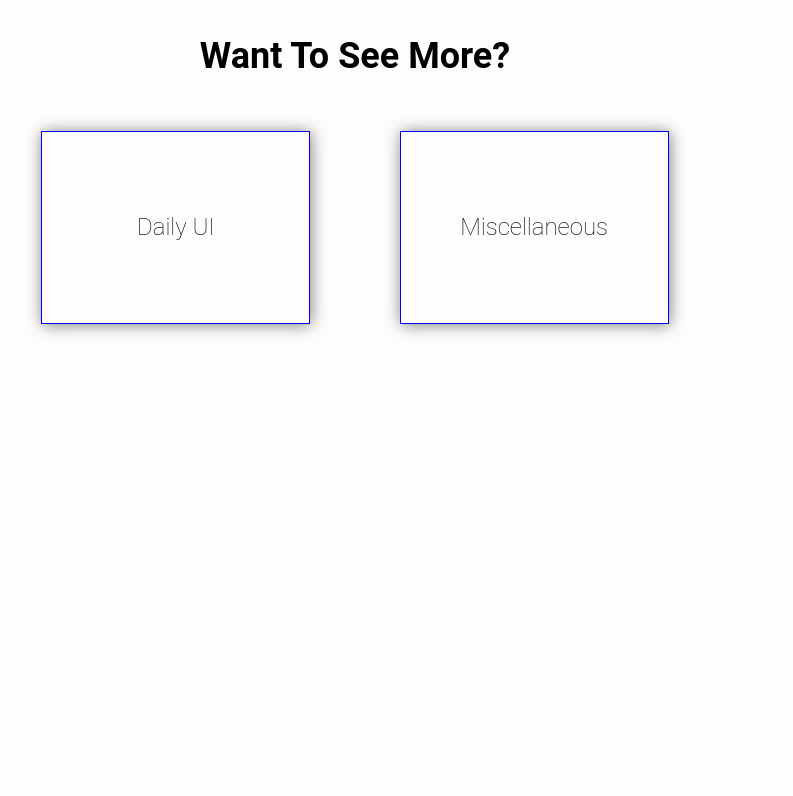
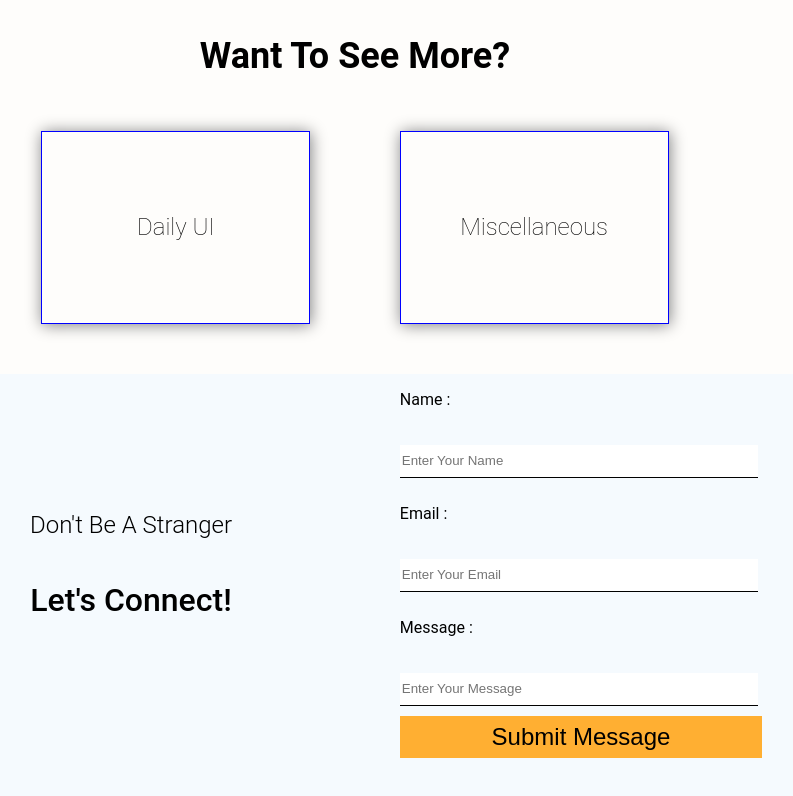
Before and after one commit to DanielGarc/ana-portfolio-website, a React (Create React App) app: page / in a window 1280 px wide. Shown: the part 2043-2839 px from the top of the page, without its empty margins (285-1078 px from the left). Before the commit the page ends 2417 px from the top, so only its background shows below. Built offline with nearby package versions, Linux system fonts and the light colour scheme.

Commit message:
Contact Added

```diff
--- a/src/App.js
+++ b/src/App.js
@@ -10,6 +10,7 @@ import NavBar from './components/NavBar.js';
 import CallToAction from './components/CallToAction.js';
 import SelectedWork from './components/SelectedWork.js';
 import FitnessStudy from './components/caseStudies/FitnessStudy.js';
+import Contact from './components/Contact.js';
 
 function App() {
   return (
@@ -19,7 +20,7 @@ function App() {
       <Route exact path="/" component={CallToAction} />
       <Route exact path="/" component={SelectedWork} />
       <Route exact path="/fitstudy" component={FitnessStudy} />
-
+      <Route exact path="/" component={Contact} />
 
 
     </div>
--- /dev/null
+++ b/src/components/Contact.js
@@ -0,0 +1,29 @@
+import React from 'react';
+import '../css/contact.css';
+
+const Contact = () => {
+    return (
+        <div className="contactWrapper">
+            <div className="contactText">
+                <h2 style={{fontWeight: "300"}}> Don't Be A Stranger</h2>
+                <h1 style={{fontWeight: "500"}}> Let's Connect! </h1>
+            </div>
+
+            <form>
+                <p> Name : </p>
+                <input type="text" placeholder="Enter Your Name"/>
+
+                <p> Email : </p>
+                <input type="email" placeholder="Enter Your Email" />
+
+                <p> Message : </p>
+                <input type="message" placeholder="Enter Your Message" />
+
+                <input className="submitButton" tye="Submit" value="Submit Message" />
+            </form>
+
+        </div>
+    )
+}
+
+export default Contact
--- /dev/null
+++ b/src/css/contact.css
@@ -0,0 +1,48 @@
+.contactWrapper {
+    background-color: #f5fafe;
+    display: flex;
+    flex-direction: row;
+    align-items: center;
+    margin: 0 auto;
+    width: 70%;
+    padding-bottom: 60px;
+}
+
+.submitButton {
+    border: none;
+    text-align: center;
+    margin: 0 auto;
+    height: 40px;
+    background-color: #ffaf32;
+    width: 100%;
+    font-size: 24px;
+}
+
+.contactText {
+    display: flex;
+    flex-direction: column;
+    justify-content: center;
+    height: 150px;
+    width: 50%;
+}
+
+form {
+    margin: 0 auto;
+    display: flex;
+    flex-direction: column;
+    width: 40%;
+}
+
+form p {
+    text-align: left;
+    font-weight: 400;
+}
+
+
+form input {
+    border: none;
+    border-bottom: 1px solid black;
+    height: 30px;
+    margin: 10px 0;
+    margin-top: 20px;
+}
```
